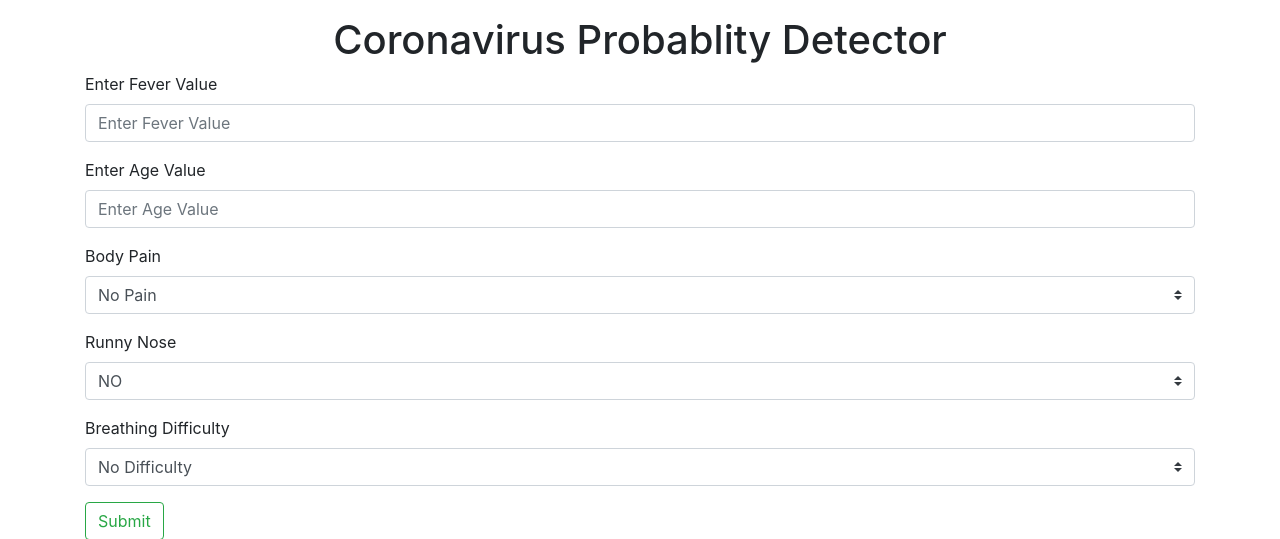
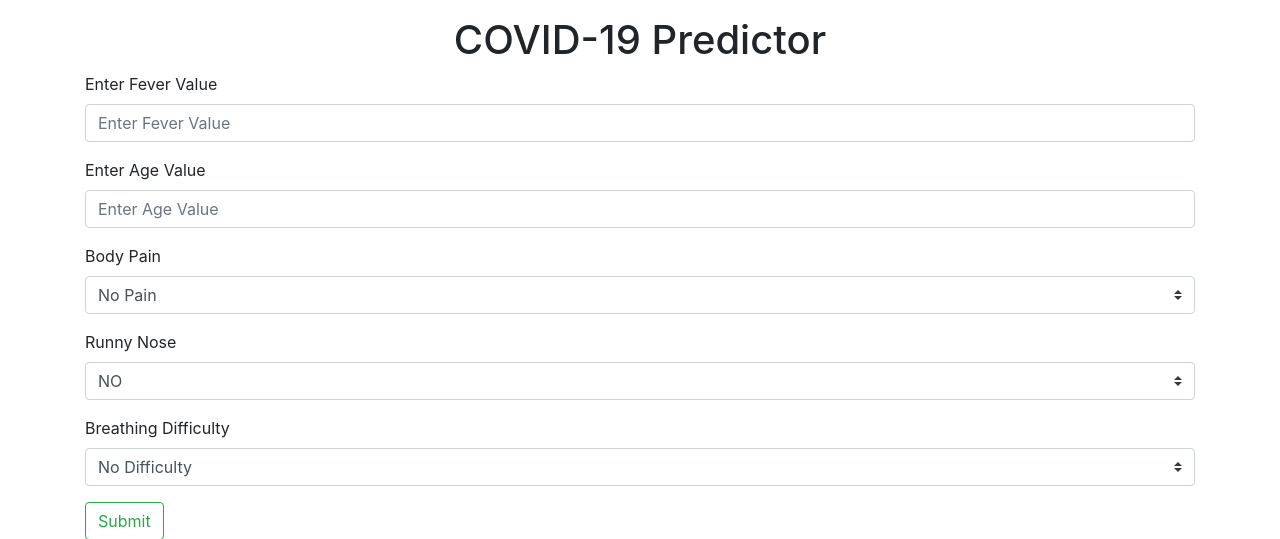
Before and after one commit to khaledbay/estimator, a Flask app: page / in a window 1280 px wide. Shown: the top 539 px of the page. Run offline with Flask 2, Linux system fonts and the light colour scheme; parts of the project's set-up code (start-up, migrations or seed data) failed here and were passed over; some libraries are stand-ins or nearby versions.

Commit message:
Update index.html

```diff
--- a/templates/index.html
+++ b/templates/index.html
@@ -8,11 +8,11 @@
     <!-- Bootstrap CSS -->
     <link rel="stylesheet" href="https://stackpath.bootstrapcdn.com/bootstrap/4.4.1/css/bootstrap.min.css" integrity="sha384-Vkoo8x4CGsO3+Hhxv8T/Q5PaXtkKtu6ug5TOeNV6gBiFeWPGFN9MuhOf23Q9Ifjh" crossorigin="anonymous">
 
-    <title>COVID Probability Detector</title>
+    <title>COVID-19 Predictor</title>
   </head>
   <body>
     <div class="container">
-        <center><h1 class="mt-3">Coronavirus Probablity Detector</h1></center>
+        <center><h1 class="mt-3">COVID-19 Predictor</h1></center>
         <form method="POST">
             <div class="form-group">
               <label for="fever">Enter Fever Value</label>
```
